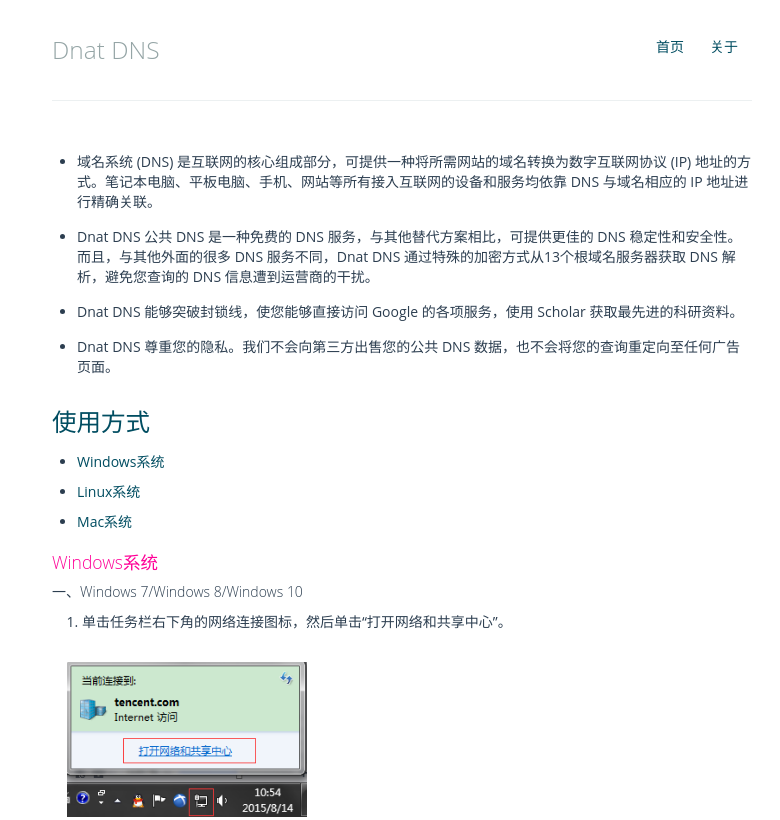
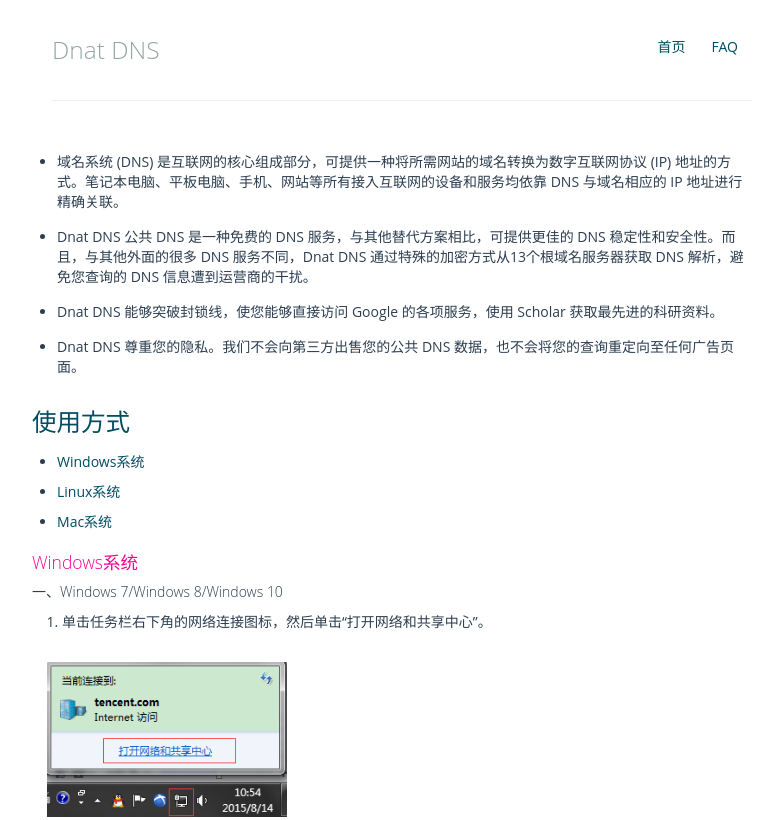
Before and after one commit to deckvig/Dnat, a plain HTML site: page FAQ.html in a window 1280 px wide. Shown: the top 820 px of the page, without its empty margins (238-1018 px from the left). Drawn offline with Linux system fonts and the light colour scheme; a web font is replaced by a local one.

Commit message:
Update FAQ

```diff
--- a/FAQ.html
+++ b/FAQ.html
@@ -23,7 +23,7 @@
             margin: 30px 0
         }
         .footer {
-            position: relative;-->
+            position: relative;
        }
 
         .footer .secend {
@@ -47,13 +47,13 @@
         <div class="header">
             <ul class="nav nav-pills pull-right">
                 <li><a href="http://www.dnat.site/" title="Index">首页</a></li>
-                <li><a href="http://www.dnat.site/FQA.html" title="FQA">关于</a></li>
+                <li><a href="http://www.dnat.site/FAQ" title="FAQ">FAQ</a></li>
             </ul>
             <h3 class="muted">Dnat DNS</h3>
         </div>
         <hr>
         <div class="row">
-            <div class="span9">
+            <div class="col-md-8">
                 <div class="ads">
                 <ul>
                     <li>
```
